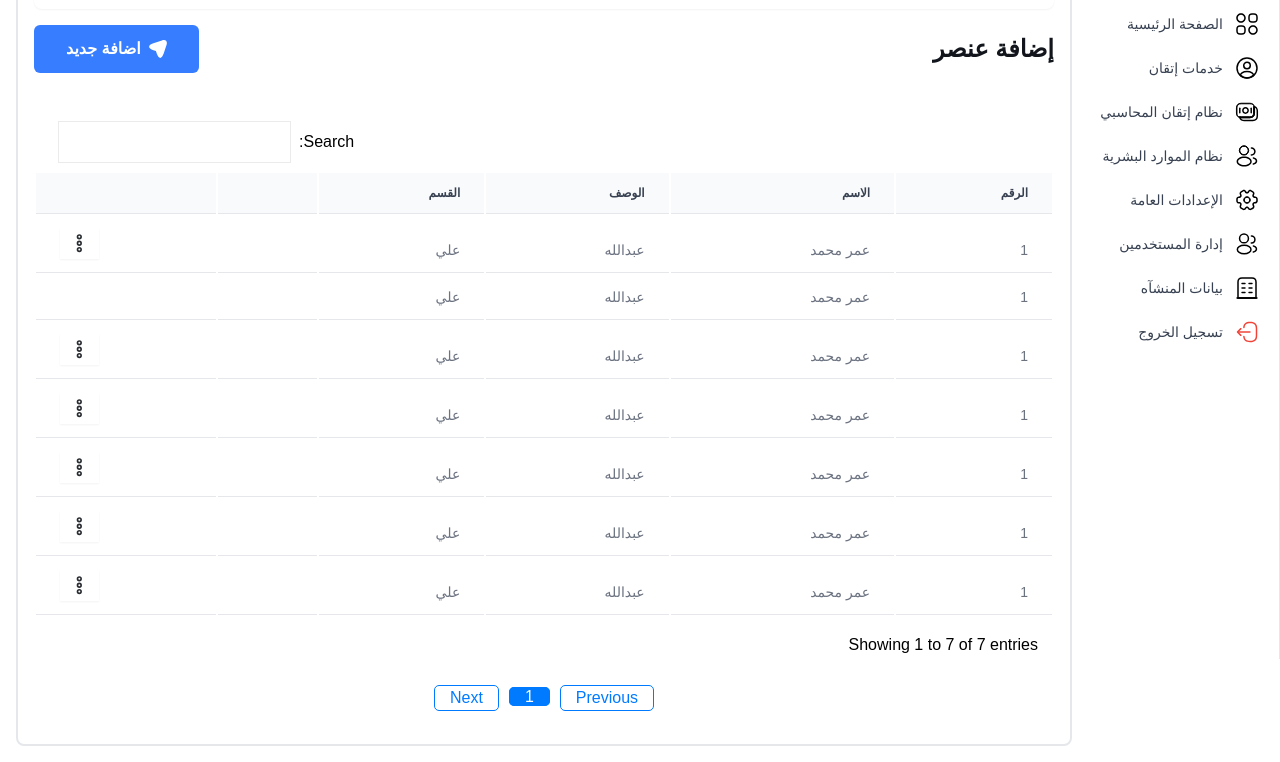
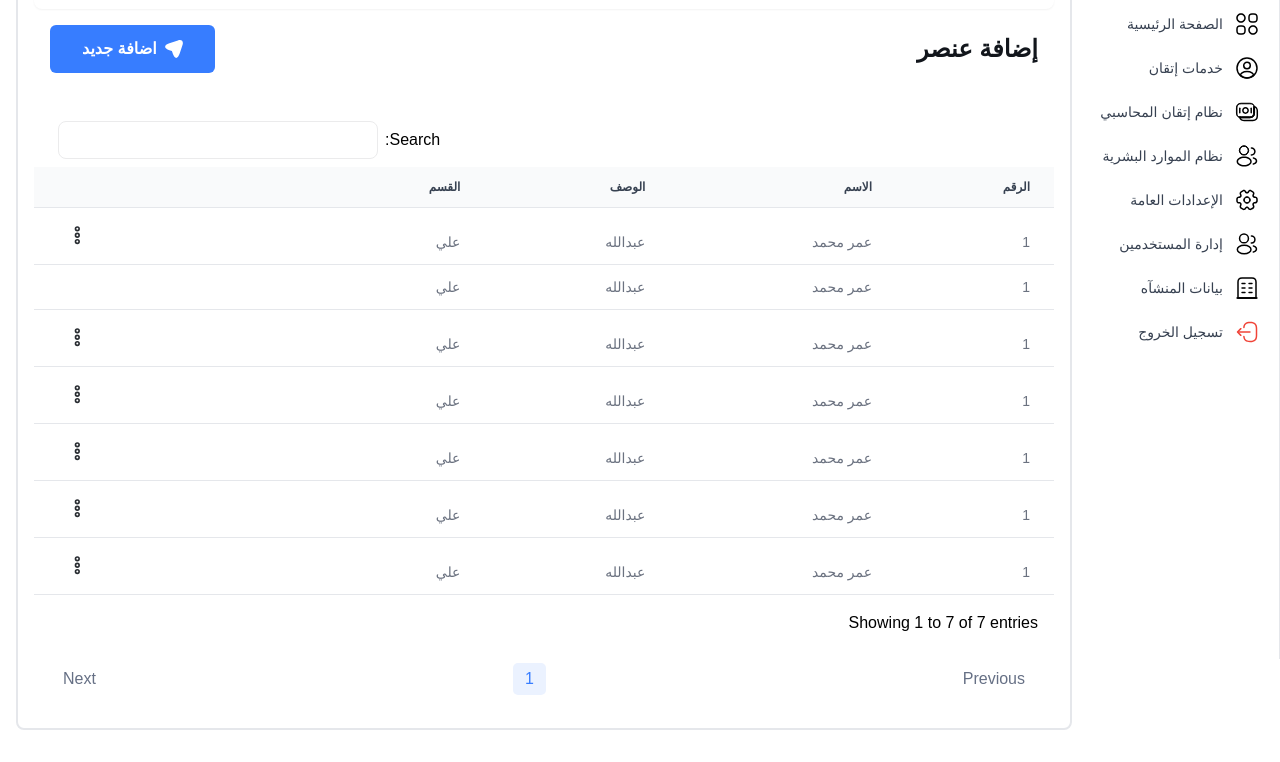
Before and after one commit to omarbr44/dashboard_itqan-main-main, a website: page pages/accounting-system/DatatableExample.html in a window 1280 px wide. Shown: the part 141-903 px from the top of the page. Drawn offline with nearby package versions, Linux system fonts and the light colour scheme; no server answers; files whose address does not match are found by name.

Commit message:
edit styles

```diff
--- a/pages/accounting-system/DatatableExample.html
+++ b/pages/accounting-system/DatatableExample.html
@@ -37,7 +37,7 @@
                            firstStep="/assets2/images/icons/users.png"
                            firstTitle="المستخدمين">
               </page-steper>
-              <div class="flex justify-between items-center my-4 flex-wrap gap-3">
+              <div class="flex justify-between items-center my-4 flex-wrap px-4">
                   <h4 class="text-[#12161C] text-[24px] font-bold">إضافة عنصر</h4>
 
                   <div class="flex gap-3 items-center flex-wrap">
@@ -79,7 +79,7 @@
                                   <td scope="col"></td>
                                   <td>
                                       <div class="relative inline-block text-left">
-                                          <button class="inline-flex justify-center w-full shadow-sm px-2 py-1 bg-white text-sm font-medium text-gray-700 hover:bg-gray-50 focus:outline-none" id="dropdownButton1">
+                                          <button class="inline-flex justify-center w-full  px-2 py-1 bg-white text-sm font-medium text-gray-700 hover:bg-gray-50 focus:outline-none" id="dropdownButton1">
                                               <svg class="cursor-pointer" width="23" height="23" viewBox="0 0 23 23" fill="none" xmlns="http://www.w3.org/2000/svg">
                                                   <path d="M9.48828 17.6115C9.48828 18.6126 10.3074 19.4316 11.3085 19.4316C12.3096 19.4316 13.1286 18.6126 13.1286 17.6115C13.1286 16.6104 12.3096 15.7913 11.3085 15.7913C10.3074 15.7913 9.48828 16.6104 9.48828 17.6115Z" stroke="#292D32" stroke-width="1.63816" />
                                                   <path d="M9.48828 4.87123C9.48828 5.87233 10.3074 6.69141 11.3085 6.69141C12.3096 6.69141 13.1286 5.87233 13.1286 4.87123C13.1286 3.87013 12.3096 3.05106 11.3085 3.05106C10.3074 3.05106 9.48828 3.87013 9.48828 4.87123Z" stroke="#292D32" stroke-width="1.63816" />
@@ -112,7 +112,7 @@
                                   <td scope="col"></td>
                                   <td>
                                       <div class="relative inline-block text-left">
-                                          <button class="inline-flex justify-center w-full shadow-sm px-2 py-1 bg-white text-sm font-medium text-gray-700 hover:bg-gray-50 focus:outline-none" id="dropdownButton1">
+                                          <button class="inline-flex justify-center w-full  px-2 py-1 bg-white text-sm font-medium text-gray-700 hover:bg-gray-50 focus:outline-none" id="dropdownButton1">
                                               <svg class="cursor-pointer" width="23" height="23" viewBox="0 0 23 23" fill="none" xmlns="http://www.w3.org/2000/svg">
                                                   <path d="M9.48828 17.6115C9.48828 18.6126 10.3074 19.4316 11.3085 19.4316C12.3096 19.4316 13.1286 18.6126 13.1286 17.6115C13.1286 16.6104 12.3096 15.7913 11.3085 15.7913C10.3074 15.7913 9.48828 16.6104 9.48828 17.6115Z" stroke="#292D32" stroke-width="1.63816" />
                                                   <path d="M9.48828 4.87123C9.48828 5.87233 10.3074 6.69141 11.3085 6.69141C12.3096 6.69141 13.1286 5.87233 13.1286 4.87123C13.1286 3.87013 12.3096 3.05106 11.3085 3.05106C10.3074 3.05106 9.48828 3.87013 9.48828 4.87123Z" stroke="#292D32" stroke-width="1.63816" />
@@ -137,7 +137,7 @@
                                   <td scope="col"></td>
                                   <td>
                                       <div class="relative inline-block text-left">
-                                          <button class="inline-flex justify-center w-full shadow-sm px-2 py-1 bg-white text-sm font-medium text-gray-700 hover:bg-gray-50 focus:outline-none" id="dropdownButton1">
+                                          <button class="inline-flex justify-center w-full  px-2 py-1 bg-white text-sm font-medium text-gray-700 hover:bg-gray-50 focus:outline-none" id="dropdownButton1">
                                               <svg class="cursor-pointer" width="23" height="23" viewBox="0 0 23 23" fill="none" xmlns="http://www.w3.org/2000/svg">
                                                   <path d="M9.48828 17.6115C9.48828 18.6126 10.3074 19.4316 11.3085 19.4316C12.3096 19.4316 13.1286 18.6126 13.1286 17.6115C13.1286 16.6104 12.3096 15.7913 11.3085 15.7913C10.3074 15.7913 9.48828 16.6104 9.48828 17.6115Z" stroke="#292D32" stroke-width="1.63816" />
                                                   <path d="M9.48828 4.87123C9.48828 5.87233 10.3074 6.69141 11.3085 6.69141C12.3096 6.69141 13.1286 5.87233 13.1286 4.87123C13.1286 3.87013 12.3096 3.05106 11.3085 3.05106C10.3074 3.05106 9.48828 3.87013 9.48828 4.87123Z" stroke="#292D32" stroke-width="1.63816" />
@@ -162,7 +162,7 @@
                                   <td scope="col"></td>
                                   <td>
                                       <div class="relative inline-block text-left">
-                                          <button class="inline-flex justify-center w-full shadow-sm px-2 py-1 bg-white text-sm font-medium text-gray-700 hover:bg-gray-50 focus:outline-none" id="dropdownButton1">
+                                          <button class="inline-flex justify-center w-full  px-2 py-1 bg-white text-sm font-medium text-gray-700 hover:bg-gray-50 focus:outline-none" id="dropdownButton1">
                                               <svg class="cursor-pointer" width="23" height="23" viewBox="0 0 23 23" fill="none" xmlns="http://www.w3.org/2000/svg">
                                                   <path d="M9.48828 17.6115C9.48828 18.6126 10.3074 19.4316 11.3085 19.4316C12.3096 19.4316 13.1286 18.6126 13.1286 17.6115C13.1286 16.6104 12.3096 15.7913 11.3085 15.7913C10.3074 15.7913 9.48828 16.6104 9.48828 17.6115Z" stroke="#292D32" stroke-width="1.63816" />
                                                   <path d="M9.48828 4.87123C9.48828 5.87233 10.3074 6.69141 11.3085 6.69141C12.3096 6.69141 13.1286 5.87233 13.1286 4.87123C13.1286 3.87013 12.3096 3.05106 11.3085 3.05106C10.3074 3.05106 9.48828 3.87013 9.48828 4.87123Z" stroke="#292D32" stroke-width="1.63816" />
@@ -187,7 +187,7 @@
                                   <td scope="col"></td>
                                   <td>
                                       <div class="relative inline-block text-left">
-                                          <button class="inline-flex justify-center w-full shadow-sm px-2 py-1 bg-white text-sm font-medium text-gray-700 hover:bg-gray-50 focus:outline-none" id="dropdownButton1">
+                                          <button class="inline-flex justify-center w-full  px-2 py-1 bg-white text-sm font-medium text-gray-700 hover:bg-gray-50 focus:outline-none" id="dropdownButton1">
                                               <svg class="cursor-pointer" width="23" height="23" viewBox="0 0 23 23" fill="none" xmlns="http://www.w3.org/2000/svg">
                                                   <path d="M9.48828 17.6115C9.48828 18.6126 10.3074 19.4316 11.3085 19.4316C12.3096 19.4316 13.1286 18.6126 13.1286 17.6115C13.1286 16.6104 12.3096 15.7913 11.3085 15.7913C10.3074 15.7913 9.48828 16.6104 9.48828 17.6115Z" stroke="#292D32" stroke-width="1.63816" />
                                                   <path d="M9.48828 4.87123C9.48828 5.87233 10.3074 6.69141 11.3085 6.69141C12.3096 6.69141 13.1286 5.87233 13.1286 4.87123C13.1286 3.87013 12.3096 3.05106 11.3085 3.05106C10.3074 3.05106 9.48828 3.87013 9.48828 4.87123Z" stroke="#292D32" stroke-width="1.63816" />
@@ -211,7 +211,7 @@
                                   <td scope="col" class="text-right">علي</td>
                                   <td scope="col"></td>
                                   <td><div class="relative inline-block text-left">
-    <button class="inline-flex justify-center w-full shadow-sm px-2 py-1 bg-white text-sm font-medium text-gray-700 hover:bg-gray-50 focus:outline-none" id="dropdownButton1">
+    <button class="inline-flex justify-center w-full  px-2 py-1 bg-white text-sm font-medium text-gray-700 hover:bg-gray-50 focus:outline-none" id="dropdownButton1">
         <svg class="cursor-pointer" width="23" height="23" viewBox="0 0 23 23" fill="none" xmlns="http://www.w3.org/2000/svg">
             <path d="M9.48828 17.6115C9.48828 18.6126 10.3074 19.4316 11.3085 19.4316C12.3096 19.4316 13.1286 18.6126 13.1286 17.6115C13.1286 16.6104 12.3096 15.7913 11.3085 15.7913C10.3074 15.7913 9.48828 16.6104 9.48828 17.6115Z" stroke="#292D32" stroke-width="1.63816" />
             <path d="M9.48828 4.87123C9.48828 5.87233 10.3074 6.69141 11.3085 6.69141C12.3096 6.69141 13.1286 5.87233 13.1286 4.87123C13.1286 3.87013 12.3096 3.05106 11.3085 3.05106C10.3074 3.05106 9.48828 3.87013 9.48828 4.87123Z" stroke="#292D32" stroke-width="1.63816" />
--- a/pages/accounting-system/itqan.css
+++ b/pages/accounting-system/itqan.css
@@ -235,7 +235,6 @@
 }
 
 table.dataTable {
-    border-collapse: separate !important;
     clear: both;
     margin-bottom: 0 !important;
     margin-top: 0 !important;
@@ -289,7 +288,10 @@ div.dataTables_wrapper div.dataTables_filter {
     div.dataTables_wrapper div.dataTables_filter input {
         display: inline-block;
         margin-right: .5em;
-        width: auto
+        width: 20rem;
+        font-size: .875rem;
+        line-height: 1.25rem;
+        border-radius: .5rem;
     }
 
 div.dataTables_wrapper div.dataTables_info {
@@ -419,25 +421,27 @@ div.dataTables_wrapper div.dataTables_paginate {
 /* Style the pagination container */
 .dataTables_paginate {
     display: flex;
-    justify-content: center;
+    justify-content: space-between;
     padding: 10px;
 }
 
     /* Style the pagination links */
     .dataTables_paginate .paginate_button {
-        padding: 0px 15px;
+        padding: 0px .75rem;
+        height: 2rem;
+        display: flex;
+        align-items: center;
         margin: 0px 5px 5px 5px;
-        border: 1px solid #007bff; /* Change border color */
         border-radius: 5px; /* Rounded corners */
         background-color: #fff; /* Background color */
-        color: #007bff; /* Text color */
+        color: #667085; /* Text color */
         transition: background-color 0.3s, color 0.3s; /* Smooth transition */
     }
 
         /* Style the active/inactive pagination links */
         .dataTables_paginate .paginate_button.current {
-            background-color: #007bff; /* Active background color */
-            color: #fff; /* Active text color */
+            background-color: #ebf2ff; /* Active background color */
+            color: #377dff; /* Active text color */
         }
 
         /* Style hover effect */
```
